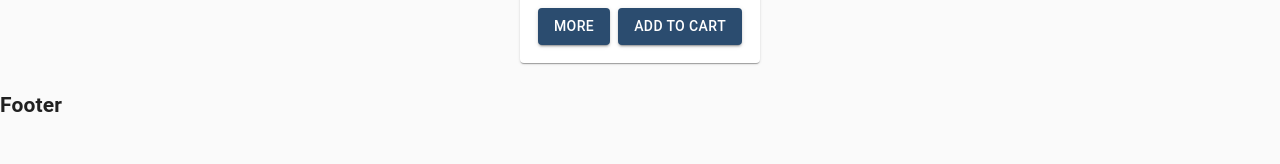
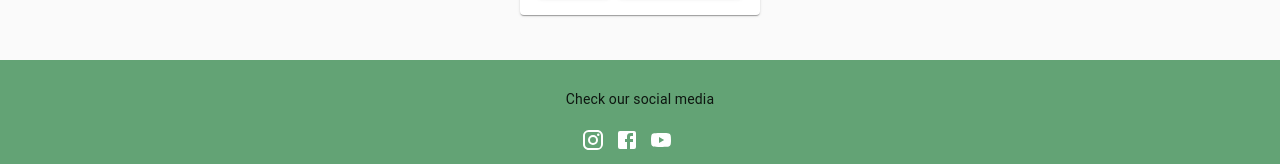
Before and after one commit to pawel-bozemski/react-Shop, a React (Create React App) app: page / in a window 1280 px wide. Shown: the part 883-1047 px from the top of the page. Before the commit the page ends 1021 px from the top, so only its background shows below. Built offline with nearby package versions, Linux system fonts and the light colour scheme.

Commit message:
Add social media footer and fix coloring for header

```diff
--- a/src/components/layout/Footer/Footer.js
+++ b/src/components/layout/Footer/Footer.js
@@ -2,21 +2,43 @@
 import PropTypes from 'prop-types';
 
 import clsx from 'clsx';
+import InstagramIcon from '@material-ui/icons/Instagram';
+import FacebookIcon from '@material-ui/icons/Facebook';
+import YouTubeIcon from '@material-ui/icons/YouTube';
 
 // import { connect } from 'react-redux';
 // import { reduxSelector, reduxActionCreator } from '../../../redux/exampleRedux.js';
 
 import styles from './Footer.module.scss';
 
-const Component = ({ className, children }) => (
+const Component = ({ className }) => (
   <div className={clsx(className, styles.root)}>
-    <h2>Footer</h2>
-    {children}
+    <div className={styles.foot}>
+      <div className={styles.media}>
+        <p>Check our social media</p>
+        <ul>
+          <li>
+            <a href="https://instagram.com" target="_blank" rel="noopener noreferrer">
+              <InstagramIcon>Instagram</InstagramIcon>
+            </a>
+          </li>
+          <li>
+            <a href="https://facebook.com" target="_blank" rel="noopener noreferrer">
+              <FacebookIcon>Facebook</FacebookIcon>
+            </a>
+          </li>
+          <li>
+            <a href="https://youtube.com" target="_blank" rel="noopener noreferrer">
+              <YouTubeIcon>YouTube</YouTubeIcon>
+            </a>
+          </li>
+        </ul>
+      </div>
+    </div>
   </div>
 );
 
 Component.propTypes = {
-  children: PropTypes.node,
   className: PropTypes.string,
 };
 
--- a/src/components/layout/Footer/Footer.module.scss
+++ b/src/components/layout/Footer/Footer.module.scss
@@ -1,4 +1,31 @@
 @import '../../../styles/settings.scss';
 
-// .root {
-// }
+.root {
+  background: $background-foot;
+  margin-top: 35px;
+  padding-top: 15px;
+
+  .foot {
+    display: flex;
+    justify-content: space-around;
+
+    .media {
+
+      ul {
+        list-style: none;
+        display: flex;
+        padding: 5px;
+        margin: 5px;
+        a {
+          color: $font-light;
+          margin: 0 5px;
+          font-size: 1em;
+
+          &:hover {
+            color: $second;
+          }
+        }
+      }
+    }
+  }
+}
--- a/src/components/layout/Header/Header.module.scss
+++ b/src/components/layout/Header/Header.module.scss
@@ -4,14 +4,10 @@
 .root {
   .toolbar {
     justify-content: space-between;
-    .title:hover {
-      background-color: transparent;
-    }
+    background-color: $background-head;
     .menu {
       display: flex;
-      button:hover {
-        color: $font-light;
-      }
+      color: $font-light;
     }
     .cart {
       margin: 10px;
--- a/src/components/views/Homepage/Homepage.js
+++ b/src/components/views/Homepage/Homepage.js
@@ -13,7 +13,6 @@
 const Component = ({ className }) => (
   <div className={clsx(className, styles.root)}>
     <Container maxWidth="lg">
-      <h2>Homepage</h2>
       <Products />
     </Container>
   </div>
--- a/src/styles/settings.scss
+++ b/src/styles/settings.scss
@@ -3,6 +3,11 @@
 
 $background-light: #f8f2f2;
 $background-dark: #3d3d3d;
+$background-foot: #63A375 ;
+$background-head: #645986;
 
 $font-dark: #3d3d3d;
 $font-light: #ffffff;
+
+$main: #E16F7C;
+$second: #6C3A5C;
```
